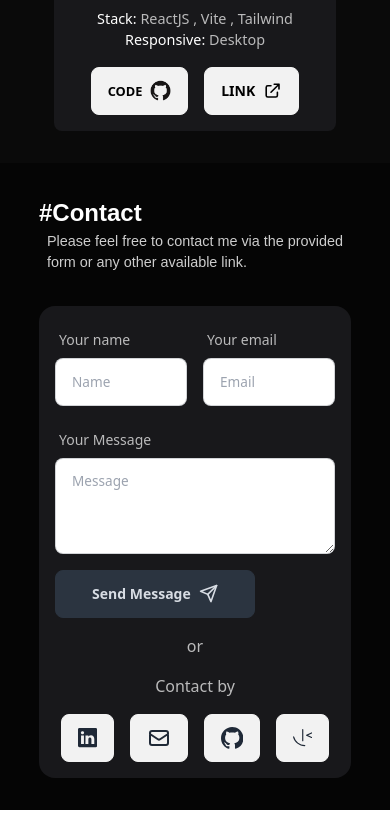
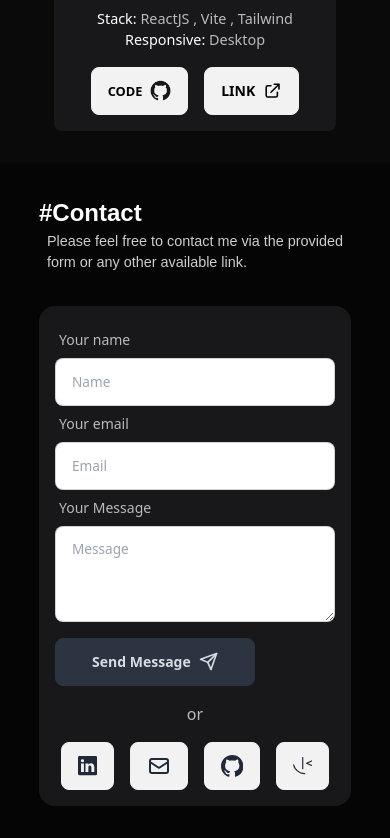
Before and after one commit to sukandasaeieo/portfolio-sukanda, a React (Vite) app: page / in a window 390 px wide. Shown: the part 8809-9647 px from the top of the page. Before the commit the page ends 9619 px from the top, so only its background shows below. Built offline with nearby package versions, Linux system fonts and the light colour scheme; a web font is replaced by a local one.

Commit message:
edit responsive with & flex

```diff
--- a/src/components/contact/ContactComponent.jsx
+++ b/src/components/contact/ContactComponent.jsx
@@ -58,7 +58,7 @@ const ContactComponent = () => {
             {/* Left */}
             <section className=" sm:w-[40%] flex justify-center">
               <div className=" flex flex-col gap-y-[1rem]">
-                <span className=" text-center text-white text-opacity-70">Contact by</span>
+                <span className=" text-center text-white text-opacity-70 hidden sm:block">Contact by</span>
                 <div className=" flex sm:flex-col sm:gap-y-[1rem] gap-x-[1rem] sm:gap-x-0">
                 <CardContact icon={<BsLinkedin className=" text-[1.2rem] sm:text-[1.1rem]"/>} nameicon={'Linkedin'} linktarget={'https://www.linkedin.com/in/siraphob-reanmanorom/'}/>
                 <CardContact icon={<HiOutlineMail className="text-[1.5rem] sm:text-[1.1rem]"/>} nameicon={'Email'} linktarget={'mailto:siraphobtop95@gmail.com?subject=contact from Portfolio Siraphob'}/>
@@ -72,13 +72,13 @@ const ContactComponent = () => {
             <span className=" sm:w-[10%] text-white text-opacity-70">or</span>
 
             {/* Right */}
-            <section className=" sm:w-[50%]">
-              <form className=" flex flex-col gap-y-[1rem] text-white text-opacity-70" onSubmit={(e)=>submitHandler(e)}>
+            <section className=" w-full sm:w-[50%]">
+              <form className=" flex flex-col sm:gap-y-[1rem] text-white text-opacity-70" onSubmit={(e)=>submitHandler(e)}>
 
                 {/* Form Top */}
-                <section className=" flex gap-x-[1rem] text-[0.9rem] sm:text-[1rem] ">
+                <section className=" flex flex-col sm:flex-row sm:gap-x-[1rem] text-[0.9rem] sm:text-[1rem] ">
                   {/* Input Left */}
-                  <section className="form-control w-full max-w-xs">
+                  <section className="form-control w-full ">
                     <label htmlFor="contact-name" className="label">
                       <span className="label-text text-white text-opacity-70">Your name</span>
                     </label>
@@ -93,7 +93,7 @@ const ContactComponent = () => {
                   </section>
 
                   {/* Input Right */}
-                  <section className="form-control w-full max-w-xs">
+                  <section className="form-control w-full ">
                     <label htmlFor="contact-email" className="label">
                       <span className="label-text text-white text-opacity-70">Your email</span>
                     </label>
@@ -127,7 +127,7 @@ const ContactComponent = () => {
 
                 {/* Button */}
                 <section className=" flex flex-col sm:flex-row sm:items-center gap-x-[1rem] gap-y-[0.5rem] sm:gap-y-0">
-                <button type='submit' className="btn btn-neutral hover:brightness-[170%]  max-w-[200px] normal-case  " onClick={()=>setIscliked(true)}>Send Message <LuSend className=" text-[1.2rem]"/></button>
+                <button type='submit' className="btn btn-neutral hover:brightness-[170%]  max-w-[200px] normal-case mt-[1rem] sm:mt-0" onClick={()=>setIscliked(true)}>Send Message <LuSend className=" text-[1.2rem]"/></button>
 
                 {!isclicked ? null
                            : sendsuccess  ? <p className=" text-green-500">The email has been successfully sent.</p>
```
